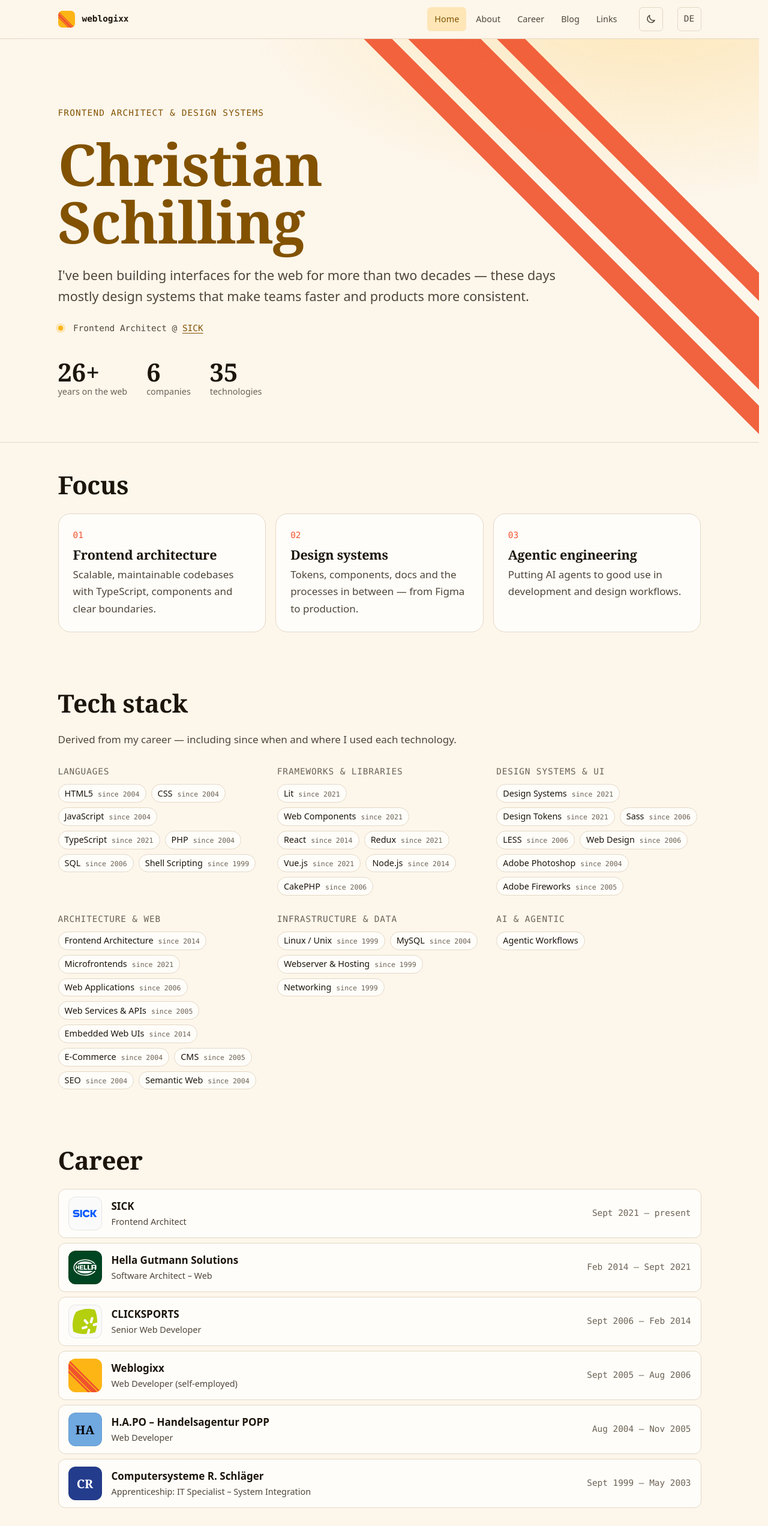
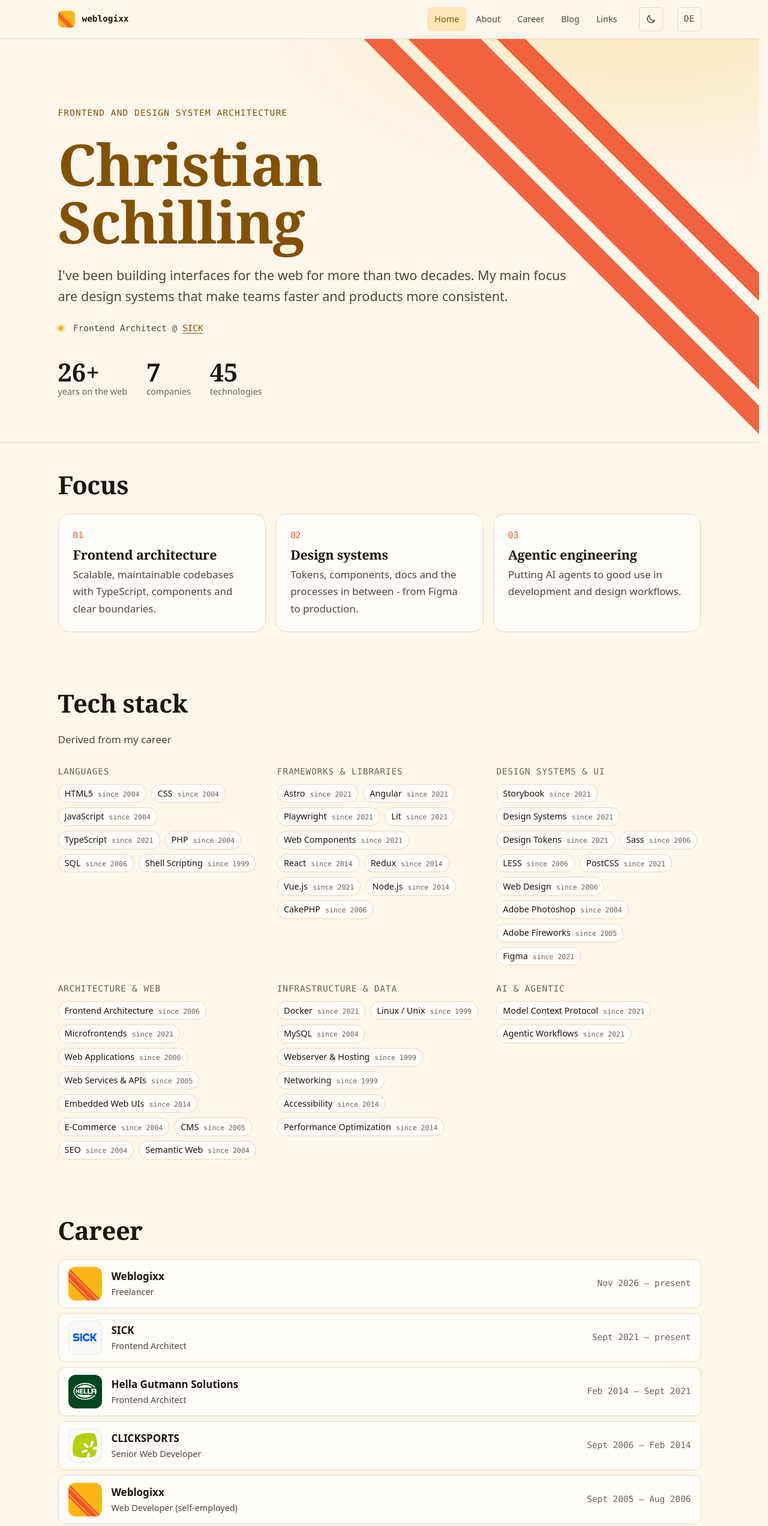
Before and after one commit to weblogixx/weblogixx.de, an Astro site: page /en in a window 1280 px wide. Shown: the top 2544 px of the page at 60% size. Built offline with nearby package versions, Linux system fonts and the light colour scheme; Astro itself is replaced by a stand-in of ours; a web font is replaced by a local one.

Commit message:
Fix typos, adjust content

```diff
--- a/src/components/Header.astro
+++ b/src/components/Header.astro
@@ -90,8 +90,10 @@ const switchHref = altPath ?? href(routes[page][other]);
     top: 0;
     z-index: 10;
     background: oklch(from var(--bg) l c h / 0.82);
+    /* Prefixed first, standard last: the build minifier treats them as duplicates and keeps
+       only the last one, which must be the one Chrome/Firefox understand. */
+    -webkit-backdrop-filter: blur(14px) saturate(1.4);
     backdrop-filter: blur(14px) saturate(1.4);
-    -webkit-backdrop-filter: blur(14px) saturate(1.4);
     border-bottom: 1px solid var(--border);
   }
   .bar {
--- a/src/data/employers.ts
+++ b/src/data/employers.ts
@@ -13,6 +13,56 @@ import type { SkillId } from './skills';
  * Content drafted from LinkedIn — TODO(chris): review wording.
  */
 export const employers: Employer<SkillId>[] = [
+  {
+    id: 'weblogixx-new',
+    name: 'Weblogixx',
+    logoMark: '/logos/weblogixx.svg',
+    logoBleed: true,
+    location: 'Ihringen',
+    positions: [
+      {
+        role: {
+          de: 'Freelancer',
+          en: 'Freelancer',
+        },
+        start: '2026-11',
+      },
+    ],
+    tagline: {
+      de: 'Individuelle Frontend-Architekturen und Weblösungen für Kunden.',
+      en: 'Custom frontend architectures and web solutions for clients.',
+    },
+    about: {
+      de: [
+        'Umsetzung individueller webbasierter Kundenprojekte mit Schwerpunkt auf maßgeschneiderten Frontend-Architekturen und Weblösungen.',
+      ],
+      en: [
+        'Building custom web projects for clients, focused on bespoke frontend architectures and web solutions.',
+      ],
+    },
+    contributions: {
+      de: ['Entwicklung individueller Frontend-Architekturen und Weblösungen mit modernen Webtechnologien.'],
+      en: ['Development of custom frontend architectures and web solutions using modern web technologies.'],
+    },
+    selfEmployed: true,
+    stack: [
+      'typescript',
+      'javascript',
+      'react',
+      'redux',
+      'mcp',
+      'agents',
+      'playwright',
+      'html',
+      'css',
+      'astro',
+      'lit',
+      'webcomponents',
+      'designtokens',
+      'a11y',
+      'storybook',
+    ],
+  },
   {
     id: 'sick',
     name: 'SICK',
@@ -35,7 +85,7 @@ export const employers: Employer<SkillId>[] = [
         },
       },
       {
-        role: { de: 'Frontend Architect', en: 'Frontend Architect' },
+        role: { de: 'Frontend Architekt', en: 'Frontend Architect' },
         start: '2023-08',
         summary: {
           de: 'Verantwortlich für Synergy, das Open-Source Design System von SICK.',
@@ -59,12 +109,14 @@ export const employers: Employer<SkillId>[] = [
     },
     contributions: {
       de: [
-        'Verantwortung für Synergy, SICKs Open-Source Design System auf Basis von Web Components.',
+        'Technische Ownership für Synergy, SICKs Open-Source Design System',
+        'Ownership der agentischen Frontend-Entwicklung bei SICK.',
         'Planung, Risikoanalyse und Architektur von Frontend-Anwendungen, Microfrontends und Libraries.',
         'Umsetzung und Begleitung von Frontend-Projekten von der Konzeption bis zur Auslieferung.',
       ],
       en: [
-        'Owning Synergy, SICK’s open source design system built on Web Components.',
+        'Technical ownership of Synergy, SICK’s open source design system built on Web Components.',
+        'Ownership of agentic frontend development at SICK.',
         'Planning, risk analysis and architecture of frontend applications, microfrontends and libraries.',
         'Implementing and guiding frontend projects from concept to delivery.',
       ],
@@ -81,19 +133,30 @@ export const employers: Employer<SkillId>[] = [
       'lit',
       'webcomponents',
       'designtokens',
+      'a11y',
+      'storybook',
+      'figma',
+      'mcp',
+      'agents',
+      'astro',
       'typescript',
       'javascript',
       'html',
       'css',
       'sass',
+      'postcss',
       'react',
       'redux',
       'vue',
       'microfrontends',
+      'embeddedui',
       'node',
       'webdesign',
+      'shell',
+      'playwright',
+      'angular',
       'linux',
-      'shell',
+      'docker',
     ],
   },
   {
@@ -111,17 +174,20 @@ export const employers: Employer<SkillId>[] = [
         start: '2014-02',
         end: '2014-11',
         summary: {
-          de: 'Fullstack-Webentwicklung mit Schwerpunkt Frontend.',
-          en: 'Fullstack web development with a focus on frontend.',
+          de: 'Fullstack-Webentwicklung mit Schwerpunkt Frontend (LAMP Stack).',
+          en: 'Fullstack web development with a focus on frontend (LAMP Stack).',
         },
       },
       {
-        role: { de: 'Software-Architekt – Web', en: 'Software Architect – Web' },
+        role: {
+          de: 'Frontend Architekt',
+          en: 'Frontend Architect',
+        },
         start: '2014-12',
         end: '2021-09',
         summary: {
-          de: 'Architektur, Core-Entwicklung, Performance-Optimierung und technische Teamleitung für webbasierte UIs auf Embedded-Geräten.',
-          en: 'Architecture, core development, performance optimization and technical team lead for web-based UIs on embedded devices.',
+          de: 'Planung, Architektur, Performance-Optimierung und technische Ownership für SDI, die Web-Oberflächen der Embedded-Software-Geräte.',
+          en: 'Planning, architecture, performance optimization and technical ownership for SDI, the web interfaces of embedded software devices.',
         },
       },
     ],
@@ -132,23 +198,23 @@ export const employers: Employer<SkillId>[] = [
     about: {
       de: [
         'Hella Gutmann Solutions entwickelt Diagnosetechnik für Kfz-Werkstätten.',
-        'Dort habe ich die webbasierten Benutzeroberflächen der Embedded-Software-Geräte verantwortet – zunächst als Fullstack Developer, ab Ende 2014 als Software-Architekt.',
+        'Ursprünglich war ich als Fullstack Developer für hgs-data.com, eine SAAS-Plattform für Werkstätten, zuständig. Ab Ende 2014 übernahm ich die technische Leitung und Architektur der Web-Oberflächen der Embedded-Software-Geräte.',
       ],
       en: [
         'Hella Gutmann Solutions builds diagnostic equipment for automotive workshops.',
-        'I was responsible for the web-based user interfaces of their embedded software devices – first as a fullstack developer, from late 2014 as software architect.',
+        'Originally I was responsible as a fullstack developer for hgs-data.com, a SaaS platform for workshops. From the end of 2014 I took over the technical lead and architecture of the web interfaces of the embedded software devices.',
       ],
     },
     contributions: {
       de: [
-        'Architektur und Core-Entwicklung der Web-UIs für Embedded-Software-Geräte.',
+        'Architektur und Entwicklung der Web-UIs für Embedded-Software-Geräte.',
+        'Technische Ownership über die Frontend-Landschaft.',
         'Performance-Optimierung der Oberflächen.',
-        'Technische Leitung des Web-Teams.',
       ],
       en: [
-        'Architecture and core development of the web UIs for embedded software devices.',
+        'Architecture and development of the web UIs for embedded software devices.',
+        'Technical ownership over the frontend landscape.',
         'Performance optimization of the interfaces.',
-        'Technical lead of the web team.',
       ],
     },
     stack: [
@@ -156,6 +222,7 @@ export const employers: Employer<SkillId>[] = [
       'embeddedui',
       'javascript',
       'react',
+      'redux',
       'node',
       'html',
       'css',
@@ -168,6 +235,9 @@ export const employers: Employer<SkillId>[] = [
       'mysql',
       'linux',
       'shell',
+      'php',
+      'performance',
+      'a11y',
     ],
   },
   {
@@ -179,7 +249,19 @@ export const employers: Employer<SkillId>[] = [
     location: 'Coburg',
     colors: { primary: '#C5E02D' },
     positions: [
-      { role: { de: 'Senior Web Developer', en: 'Senior Web Developer' }, start: '2006-09', end: '2014-02' },
+      {
+        role: {
+          de: 'Ausbildung zum Mediengestalter',
+          en: 'Apprenticeship as a Media Designer',
+        },
+        start: '2006-09',
+        end: '2008-06',
+      },
+      {
+        role: { de: 'Senior Web Developer', en: 'Senior Web Developer' },
+        start: '2008-06',
+        end: '2014-02',
+      },
     ],
     tagline: {
       de: 'CMS, E-Commerce und Web-Applikationen – von der Konzeption bis zum Betrieb.',
@@ -187,20 +269,24 @@ export const employers: Employer<SkillId>[] = [
     },
     about: {
       de: [
-        'Konzeption und Realisierung von Webprojekten wie CMS-Systemen, E-Commerce-Plattformen und Web-Applikationen – inklusive Betrieb, Support und Projektplanung.',
+        'Ursprünglich als Mediengestalter ausgebildet, war ich bei CLICKSPORTS für die Konzeption und Umsetzung von Webprojekten zuständig.',
+        'Zusätzlich verantwortete ich die Administration und Wartung der Server-Infrastruktur, den First- und Second-Level-Support sowie die Projektplanung.',
       ],
       en: [
-        'Designing and building web projects such as CMS systems, e-commerce platforms and web applications – including operations, support and project planning.',
+        'Originally trained as a media designer, I was responsible at CLICKSPORTS for the concept and implementation of web projects.',
+        'Additionally, I was responsible for the administration and maintenance of the server infrastructure, first- and second-level support, as well as project planning.',
       ],
     },
     contributions: {
       de: [
+        'Aufbau der Agentur von einer Ein-Mann-Agentur zu einem Team von 5 Mitarbeitern.',
         'Konzeption und Realisierung von CMS-Systemen, E-Commerce-Plattformen und Web-Applikationen.',
         'Management der Server-Infrastruktur.',
         'First- und Second-Level-Support sowie Softwareschulungen.',
         'Projektplanung und Kalkulation.',
       ],
       en: [
+        'Built the agency from a one-man operation to a team of five.',
         'Designed and built CMS systems, e-commerce platforms and web applications.',
         'Managed the server infrastructure.',
         'First- and second-level support and software training.',
@@ -224,6 +310,8 @@ export const employers: Employer<SkillId>[] = [
       'mysql',
       'linux',
       'shell',
+      'frontendarch',
+      'seo',
     ],
   },
   {
@@ -235,7 +323,10 @@ export const employers: Employer<SkillId>[] = [
     // That's me → Vintera.
     positions: [
       {
-        role: { de: 'Webentwickler (selbstständig)', en: 'Web Developer (self-employed)' },
+        role: {
+          de: 'Webentwickler (selbstständig)',
+          en: 'Web Developer (self-employed)',
+        },
         start: '2005-09',
         end: '2006-08',
       },
@@ -264,6 +355,7 @@ export const employers: Employer<SkillId>[] = [
         'Design with Adobe Photoshop and Fireworks.',
       ],
     },
+    selfEmployed: true,
     stack: [
       'php',
       'mysql',
@@ -281,11 +373,17 @@ export const employers: Employer<SkillId>[] = [
   },
   {
     id: 'hapo',
-    name: 'H.A.PO – Handelsagentur POPP',
+    name: 'H.A.PO – Handelsagentur',
     logo: '/logos/hapo.jpg',
     location: 'Coburg',
     colors: { primary: '#70A8E0' },
-    positions: [{ role: { de: 'Webentwickler', en: 'Web Developer' }, start: '2004-08', end: '2005-11' }],
+    positions: [
+      {
+        role: { de: 'Full-Stack-Entwickler', en: 'Full-Stack Developer' },
+        start: '2004-08',
+        end: '2005-11',
+      },
+    ],
     tagline: {
       de: 'Multi-Channel-E-Commerce und Netzwerkadministration.',
       en: 'Multi-channel e-commerce and network administration.',
--- a/src/data/index.ts
+++ b/src/data/index.ts
@@ -35,7 +35,7 @@ function resolve(e: Employer<SkillId>): ResolvedEmployer {
     start,
     end,
     role: latest.role,
-    current: !end,
+    current: !end && !e.selfEmployed,
     theme: e.colors ? themeFromBrand(e.colors.primary, e.colors.accent) : vintera,
   });
 }
--- a/src/data/links.ts
+++ b/src/data/links.ts
@@ -11,15 +11,30 @@ export interface ProfileLink {
 // TODO(chris): verify URLs, add more.
 export const links: ProfileLink[] = [
   {
-    label: 'GitHub',
+    label: 'GitHub (personal)',
     handle: '@weblogixx',
     url: 'https://github.com/weblogixx',
-    description: { de: 'Code, Experimente, Open Source.', en: 'Code, experiments, open source.' },
+    description: {
+      de: 'Code, Experimente, Open Source.',
+      en: 'Code, experiments, open source.',
+    },
+  },
+  {
+    label: 'GitHub (company)',
+    handle: '@schilchSICKAG',
+    url: 'https://github.com/schilchSICKAG',
+    description: {
+      de: 'Company account für Synergy, SICKs Open Source Design System',
+      en: 'Company account for Synergy, SICKs Open Source Design System',
+    },
   },
   {
     label: 'LinkedIn',
-    handle: 'TODO',
-    url: 'https://www.linkedin.com/',
-    description: { de: 'Beruflicher Werdegang und Kontakt.', en: 'Professional profile and contact.' },
+    handle: 'Christian Schilling',
+    url: 'https://www.linkedin.com/in/christian-schilling-b999a2b2/',
+    description: {
+      de: 'Beruflicher Werdegang und Kontakt.',
+      en: 'Professional profile and contact.',
+    },
   },
 ];
--- a/src/data/profile.ts
+++ b/src/data/profile.ts
@@ -6,12 +6,12 @@ export const profile = {
   /** Year I started building for the web. */
   since: 2000,
   title: {
-    de: 'Frontend Architect & Design Systems',
-    en: 'Frontend Architect & Design Systems',
+    de: 'Frontend und Design System Architektur',
+    en: 'Frontend and Design System Architecture',
   } satisfies L10n,
   intro: {
-    de: 'Ich baue seit über zwei Jahrzehnten Oberflächen für das Web — heute vor allem Design Systems, die Teams schneller und Produkte konsistenter machen.',
-    en: "I've been building interfaces for the web for more than two decades — these days mostly design systems that make teams faster and products more consistent.",
+    de: 'Ich baue seit über zwei Jahrzehnten Oberflächen für das Web. Mein Schwerpunkt sind Design Systeme, die Teams schneller und Produkte konsistenter machen.',
+    en: "I've been building interfaces for the web for more than two decades. My main focus are design systems that make teams faster and products more consistent.",
   } satisfies L10n,
   focus: [
     {
@@ -24,8 +24,8 @@ export const profile = {
     {
       title: { de: 'Design Systems', en: 'Design systems' },
       text: {
-        de: 'Tokens, Komponenten, Dokumentation und die Prozesse dazwischen — von Figma bis Produktion.',
-        en: 'Tokens, components, docs and the processes in between — from Figma to production.',
+        de: 'Tokens, Komponenten, Dokumentation und die Prozesse dazwischen - von Figma bis zur Produktivumgebung.',
+        en: 'Tokens, components, docs and the processes in between - from Figma to production.',
       },
     },
     {
--- a/src/data/skills.ts
+++ b/src/data/skills.ts
@@ -24,6 +24,12 @@ export interface Skill {
  * Mostly taken from LinkedIn; adjust freely.
  */
 export const skills = {
+  astro: { name: 'Astro', category: 'frameworks', featured: true },
+  angular: { name: 'Angular', category: 'frameworks' },
+  docker: { name: 'Docker', category: 'infrastructure' },
+  playwright: { name: 'Playwright', category: 'frameworks' },
+  storybook: { name: 'Storybook', category: 'design' },
+  mcp: { name: 'Model Context Protocol', category: 'ai', featured: true },
   html: { name: 'HTML5', category: 'languages', featured: true },
   css: { name: 'CSS', category: 'languages', featured: true },
   javascript: { name: 'JavaScript', category: 'languages', featured: true },
@@ -33,7 +39,11 @@ export const skills = {
   shell: { name: 'Shell Scripting', category: 'languages' },
 
   lit: { name: 'Lit', category: 'frameworks', featured: true },
-  webcomponents: { name: 'Web Components', category: 'frameworks', featured: true },
+  webcomponents: {
+    name: 'Web Components',
+    category: 'frameworks',
+    featured: true,
+  },
   react: { name: 'React', category: 'frameworks', featured: true },
   redux: { name: 'Redux', category: 'frameworks' },
   vue: { name: 'Vue.js', category: 'frameworks' },
@@ -44,11 +54,17 @@ export const skills = {
   designtokens: { name: 'Design Tokens', category: 'design' },
   sass: { name: 'Sass', category: 'design' },
   less: { name: 'LESS', category: 'design' },
+  postcss: { name: 'PostCSS', category: 'design' },
   webdesign: { name: 'Web Design', category: 'design' },
   photoshop: { name: 'Adobe Photoshop', category: 'design' },
   fireworks: { name: 'Adobe Fireworks', category: 'design' },
+  figma: { name: 'Figma', category: 'design' },
 
-  frontendarch: { name: 'Frontend Architecture', category: 'architecture', featured: true },
+  frontendarch: {
+    name: 'Frontend Architecture',
+    category: 'architecture',
+    featured: true,
+  },
   microfrontends: { name: 'Microfrontends', category: 'architecture' },
   webapps: { name: 'Web Applications', category: 'architecture' },
   webservices: { name: 'Web Services & APIs', category: 'architecture' },
@@ -63,6 +79,8 @@ export const skills = {
   webserver: { name: 'Webserver & Hosting', category: 'infrastructure' },
   networking: { name: 'Networking', category: 'infrastructure' },
 
+  a11y: { name: 'Accessibility', category: 'infrastructure' },
+  performance: { name: 'Performance Optimization', category: 'infrastructure' },
   agents: { name: 'Agentic Workflows', category: 'ai', featured: true },
 } as const satisfies Record<string, Skill>;
 
--- a/src/data/types.ts
+++ b/src/data/types.ts
@@ -58,4 +58,7 @@ export interface Employer<SkillId extends string = string> {
   links?: { label: string; url: string }[];
   /** Skill ids from skills.ts — type-checked. */
   stack: SkillId[];
+
+  /** Whether the person was self-employed at this employer. */
+  selfEmployed?: boolean;
 }
--- a/src/i18n/ui.ts
+++ b/src/i18n/ui.ts
@@ -19,16 +19,15 @@ export const ui = {
     'home.skillsLabel': 'Technologien',
     'home.focus': 'Schwerpunkte',
     'home.stack': 'Tech Stack',
-    'home.stackLede':
-      'Abgeleitet aus meinem Werdegang — inklusive seit wann und wo ich die Technologien eingesetzt habe.',
+    'home.stackLede': 'Abgeleitet aus meinem Werdegang',
     'home.career': 'Werdegang',
     'home.careerCta': 'Kompletten Werdegang ansehen',
     'home.contactCta': 'Links & Kontakt',
     'skill.since': 'seit',
     'career.title': 'Werdegang',
-    'career.lede':
-      'Von heute zurück bis zu den Anfängen. Beim Scrollen übernimmt die Seite die Farben des jeweiligen Unternehmens.',
+    'career.lede': 'Von heute zurück bis zu den Anfängen.',
     'career.current': 'Aktuell',
+    'career.selfEmployed': 'Selbstständig',
     'career.contributions': 'Was ich beigetragen habe',
     'career.positions': 'Positionen',
     'career.stack': 'Stack',
@@ -60,15 +59,15 @@ export const ui = {
     'home.skillsLabel': 'technologies',
     'home.focus': 'Focus',
     'home.stack': 'Tech stack',
-    'home.stackLede': 'Derived from my career — including since when and where I used each technology.',
+    'home.stackLede': 'Derived from my career',
     'home.career': 'Career',
     'home.careerCta': 'See the full career',
     'home.contactCta': 'Links & contact',
     'skill.since': 'since',
     'career.title': 'Career',
-    'career.lede':
-      'From today back to the beginning. As you scroll, the page takes on each company’s colors.',
+    'career.lede': 'From today back to the beginning.',
     'career.current': 'Current',
+    'career.selfEmployed': 'Self-Employed',
     'career.contributions': 'What I contributed',
     'career.positions': 'Positions',
     'career.stack': 'Stack',
--- a/src/theme/tint.ts
+++ b/src/theme/tint.ts
@@ -12,7 +12,7 @@
  * transition ended. Setting inline values per frame forces a normal style recalc.
  */
 
-const DURATION = 900;
+const DURATION = 750;
 const PROPS = ['--p-l', '--p-c', '--p-h', '--a-l', '--a-c', '--a-h'] as const;
 type Values = [number, number, number, number, number, number];
 
--- a/src/views/CareerView.astro
+++ b/src/views/CareerView.astro
@@ -42,13 +42,14 @@ const firstYear = Math.min(...career.map((e) => yearOf(e.start)));
                   logo={e.logo}
                   mark={e.logoMark}
                   background={e.logoBackground}
-                bleed={e.logoBleed}
+                  bleed={e.logoBleed}
                   color={e.colors?.primary}
                   variant="full"
                 />
                 <div class="meta-text">
                   <p class="period">{formatPeriod(e, lang)}</p>
                   {e.current && <p class="badge">{t('career.current')}</p>}
+                  {e.selfEmployed && <p class="badge">{t('career.selfEmployed')}</p>}
                   {e.location && <p class="location">{e.location}</p>}
                 </div>
               </div>
--- a/src/views/LinksView.astro
+++ b/src/views/LinksView.astro
@@ -18,8 +18,7 @@ const t = useT(lang);
     </header>
 
     <ul class="links">
-      {
-        links.map((l) => (
+      {links.map((l) => (
         <li>
           <a href={l.url} rel="me noopener" target="_blank">
             <span class="label">{l.label}</span>
@@ -30,8 +29,7 @@ const t = useT(lang);
             </span>
           </a>
         </li>
-        ))
-      }
+      ))}
     </ul>
   </div>
 </Base>
```
Also changed, not shown: src/views/HomeView.astro (+4 -8 lines). Lines whose indentation alone changed are shown as unchanged.
